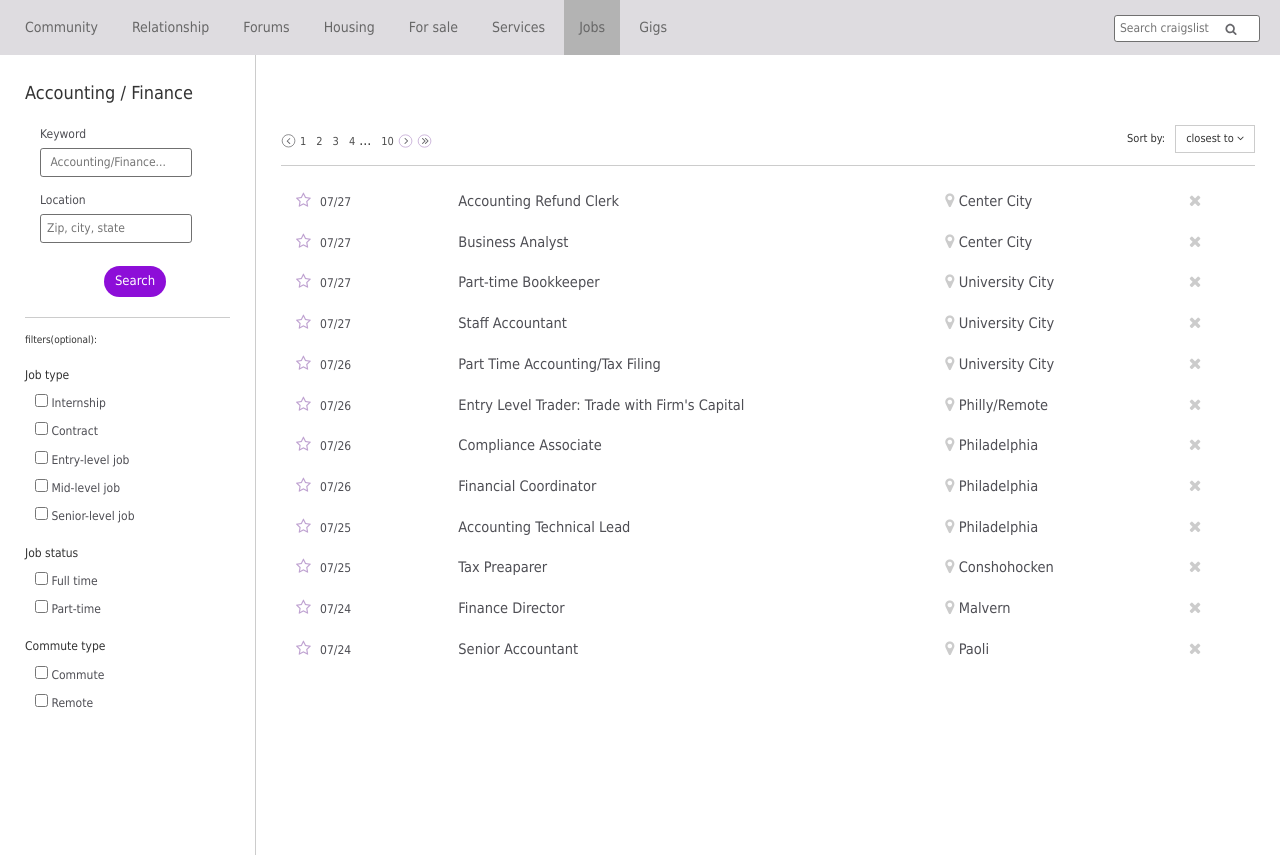
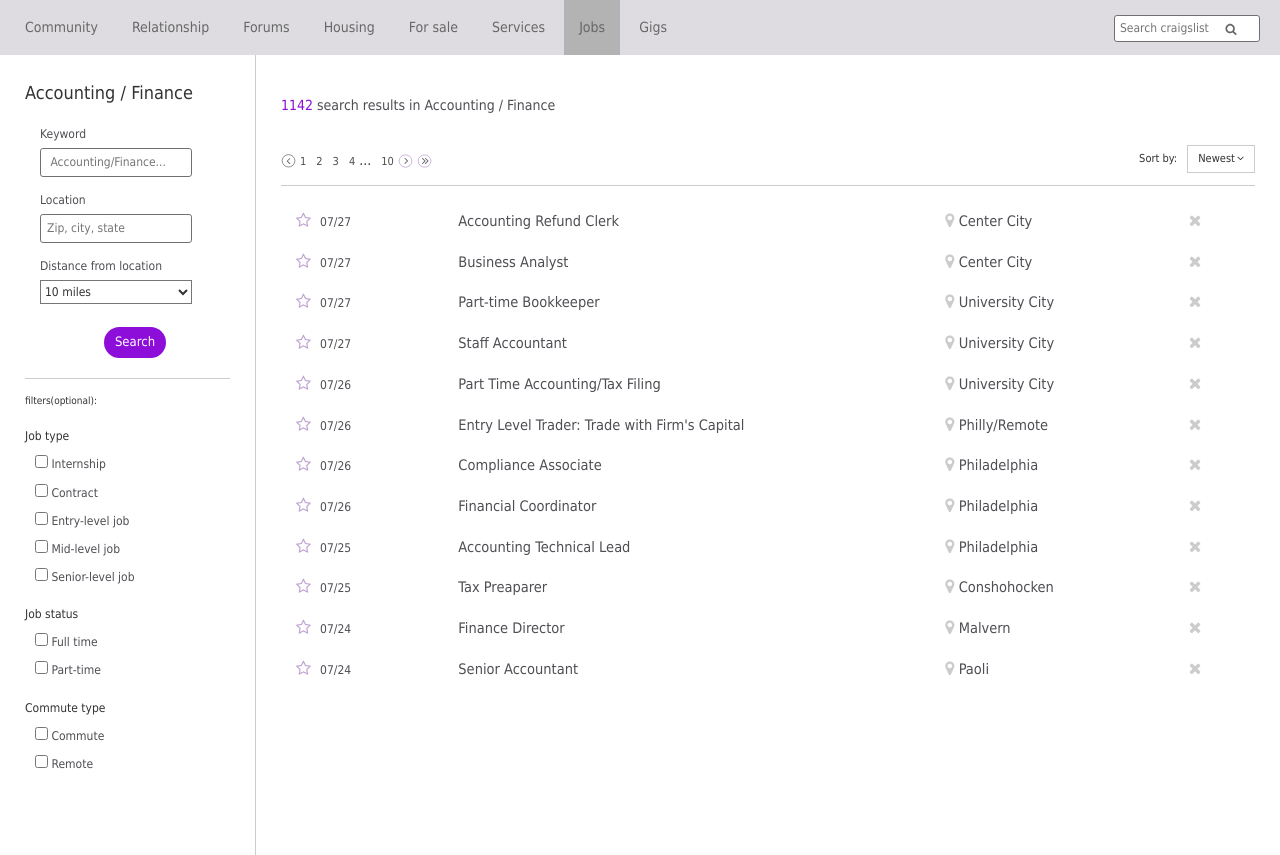
Before and after one commit to RebeccaPark/craigslist-redesign, a Flask app: page /login in a window 1280 px wide. Shown: the part 55-910 px from the top of the page. Run offline with Flask 2, Linux system fonts and the light colour scheme; some libraries are stand-ins or nearby versions.

Commit message:
Added distance drop-down menu on search category in log_in.html

```diff
--- a/static/style/main.css
+++ b/static/style/main.css
@@ -313,6 +313,10 @@
 	color: #808080;
 }
 
+.side-menu:hover {
+	color: #8D0ED8;
+}
+
 .side-menu:first-of-type {
 	color: #8D0ED8;
 }
@@ -398,6 +402,20 @@
 	margin-left: 2px;
 }
 
+.category-search select {
+	width: 80%;
+	height: 24px;
+	font-size: 12px;
+	border-radius: 0;
+	background-color: white;
+	font-color: #8D8D8D;
+}
+
+.category-search select:focus {
+	outline: none;
+	border-color: #8D0ED8;
+}
+
 input[type=checkbox]:focus {
 	background-color: #8D0ED8;
 }
--- a/templates/log_in.html
+++ b/templates/log_in.html
@@ -5,9 +5,16 @@
 	<div class="category-search-container">
 		<form class="category-search" method="GET">
 			<p class="search-name">Keyword</p>
-			<input type="text number" name="keyword" placeholder=" Accounting/Finance..." /><br>
+			<input type="text number" name="keyword" placeholder=" Accounting/Finance..." />
 			<p class="search-name">Location</p>
 			<input type="text number" name="location" placeholder="Zip, city, state" />
+			<p class="search-name">Distance from location</p>
+			<select>
+				<option value="10">10 miles</option>
+				<option value="20">20 miles</option>
+				<option value="50">50 miles</option>
+				<option value="100">100 miles</option>
+			</select>
 			<div class="search-btn-wrap">
 				<button type="submit" class="btn btn-purple search-btn">Search</button>
 			</div>
@@ -51,6 +58,13 @@
 		</span>
 		{% endif %}
 	</p>
+	{% else %}
+	<p>
+		<span class="keyword-purple">
+			1142
+		</span>
+		search results in Accounting / Finance
+	</p>
 	{% endif %}
 	<div class="page-sort-conatiner">
 		<div class="page-number-container">
@@ -66,7 +80,11 @@
 		</div>
 		<div class="sort pull-right">
 			<div class="sort-by">Sort by:</div>
-			<div class="sort-category">closest to <span class="keyword-purple">{{ search_result.location }}</span>  <span class="fa fa-angle-down"></span> </div>
+			{% if location %}
+			<div class="sort-category">closest to<span class="keyword-purple angle-next">{{ search_result.location }}</span>  <span class="angle-next fa fa-angle-down"></span> </div>
+			{% else %}
+			<div class="sort-category">Newest<span class="angle-next fa fa-angle-down"></span> </div>
+			{% endif %}
 		</div>
 	</div>
 	<div class="postings container">
```
